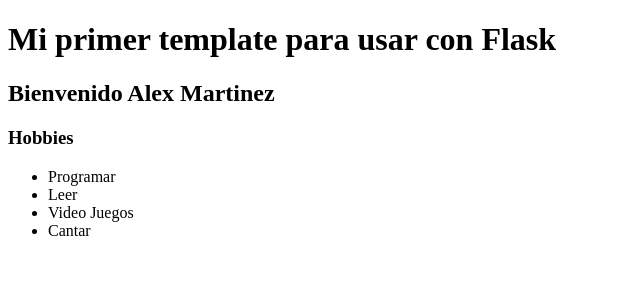
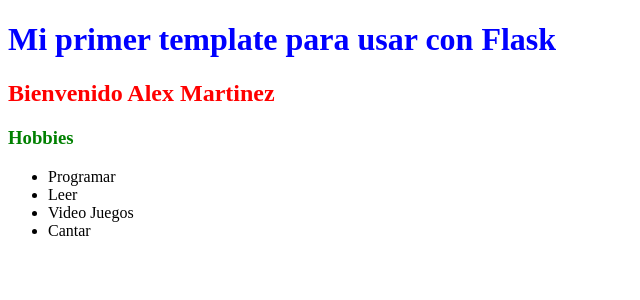
Before and after one commit to Alfredo08/HolaMundoFlask, a Flask app: page / in a window 1280 px wide. Shown: the top 300 px of the page, without its empty margins (0-640 px from the left). Run offline with Flask 2, Linux system fonts and the light colour scheme.

Commit message:
Agregando contenido estatico

```diff
--- /dev/null
+++ b/static/css/styles.css
@@ -0,0 +1,11 @@
+h1{
+    color: blue;
+}
+
+h2{
+    color: red;
+}
+
+h3{
+    color: green;
+}
--- /dev/null
+++ b/static/js/index.js
@@ -0,0 +1 @@
+console.log( "Hola navegador desde Flask" );
--- a/templates/index.html
+++ b/templates/index.html
@@ -5,6 +5,7 @@
         <meta http-equiv="X-UA-Compatible" content="IE=edge">
         <meta name="viewport" content="width=device-width, initial-scale=1.0">
         <title> Mi primer template </title>
+        <link rel="stylesheet" href="{{url_for('static', filename='css/styles.css')}}" />
     </head>
     <body>
         <h1>
@@ -21,5 +22,6 @@
                 <li> {{ hobby }} </li>
             {% endfor %}
         </ul>
+        <script src="{{url_for( 'static', filename='js/index.js')}}"></script>
     </body>
 </html>
```
